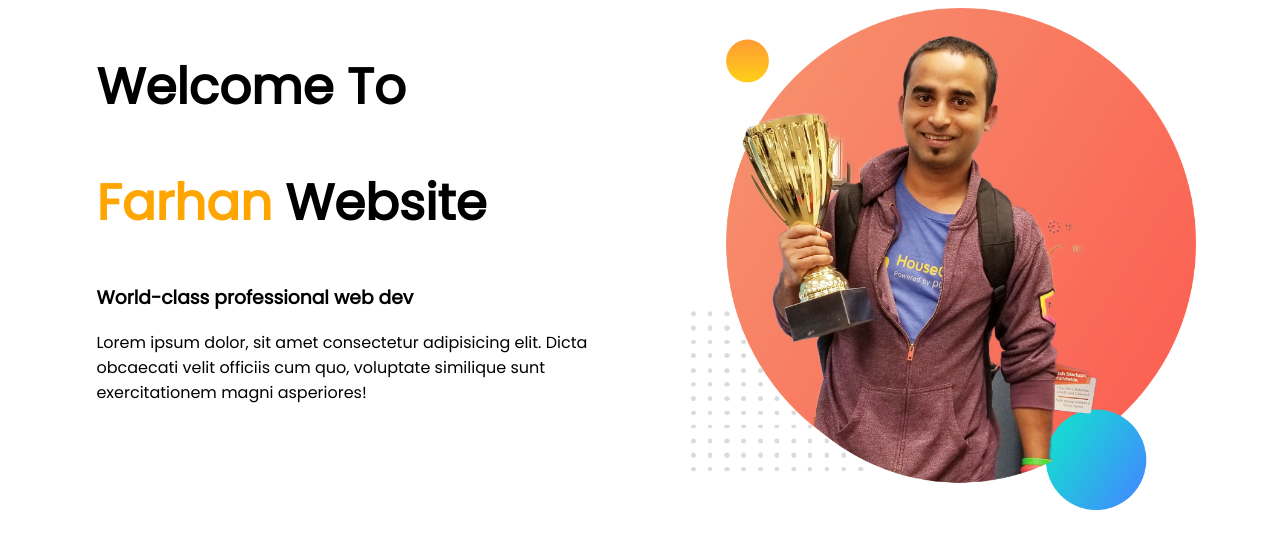
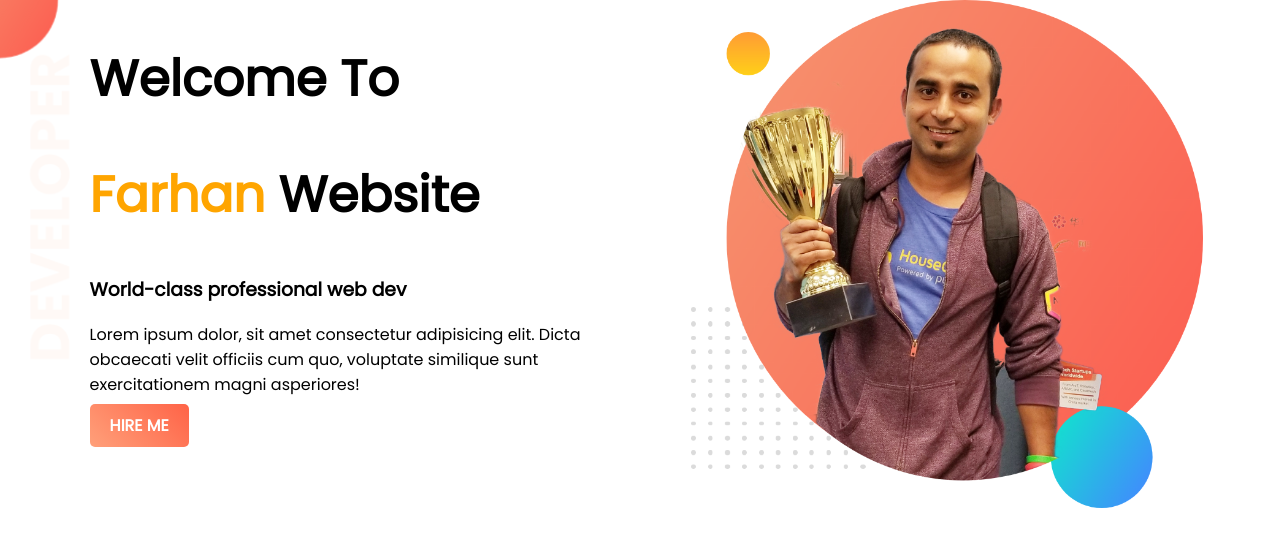
Before and after one commit to farhan-siddiqi/first_web_fortfolio, a plain HTML site: page index.html in a window 1280 px wide. Drawn offline with Linux system fonts and the light colour scheme.

Commit message:
button added

```diff
--- a/index.html
+++ b/index.html
@@ -15,7 +15,7 @@
   </head>
 
   <body>
-    <section>
+    <section class="top-banner">
       <div class="half-width">
         <h1>Welcome To</h1>
         <h1><span class="name-highlight">Farhan</span> Website</h1>
@@ -25,12 +25,17 @@
           obcaecati velit officiis cum quo, voluptate similique sunt
           exercitationem magni asperiores!
         </p>
+        <a
+          class="link-button"
+          target="_blank"
+          href="https://www.linkedin.com/in/farhansiddiqi07/"
+          >HIRE ME
+          </a>
       </div>
 
       <div class="half-width">
-        <img src="images/profile1.png" alt="">
+        <img src="images/profile1.png" alt="" />
       </div>
-
     </section>
   </body>
 </html>
--- a/style.css
+++ b/style.css
@@ -1,4 +1,5 @@
 body{
+  margin: 0px;
   font-family: "Poppins", sans-serif;
   font-weight: 400;
   font-style: normal;
@@ -18,3 +19,19 @@ h1{
 .half-width img{
   width: 100%;
 }
+.top-banner{
+  background-image: url("images/top-banner.png");
+  background-repeat: no-repeat;
+}
+section{
+  height: 500px;
+}
+.link-button{
+  text-decoration: none;
+  background-image: linear-gradient(45deg, lightsalmon, tomato);
+  padding: 10px 20px;
+  border-radius: 5px;
+  color: white;
+  font-weight: bold;
+
+}
```
